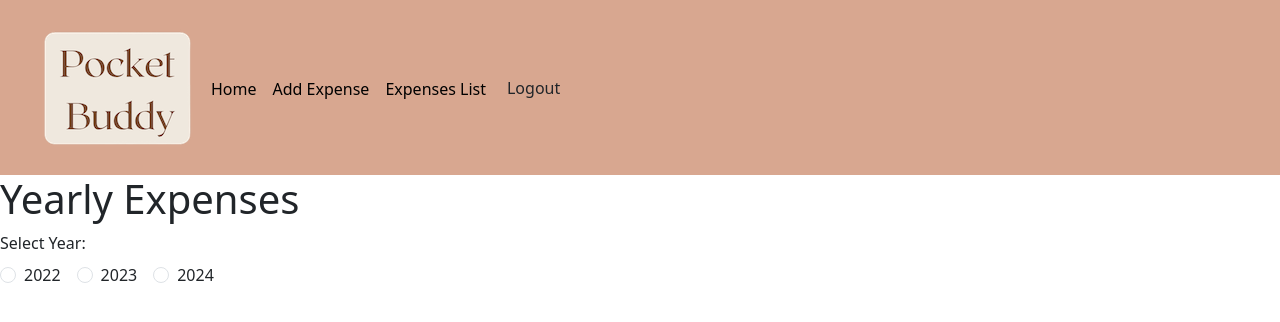
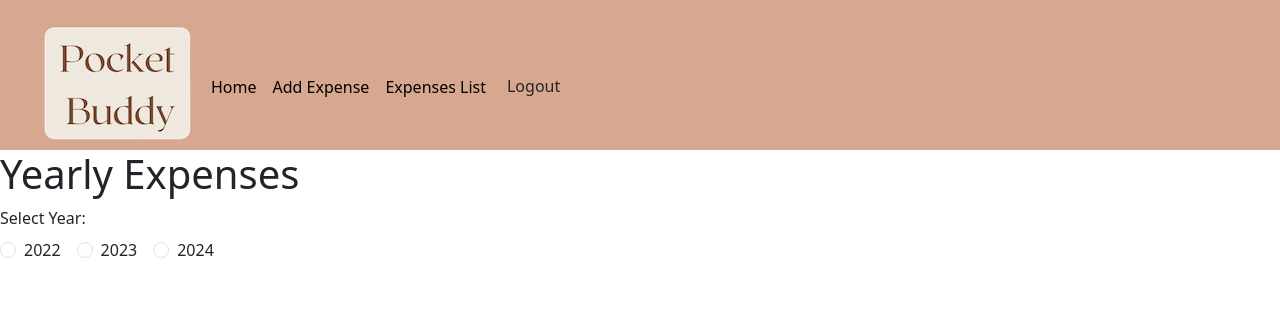
Before and after one commit to bhavana1308/expense_tracker_react, a React (Create React App) app: page /api/expenses/yearly in a window 1280 px wide. Shown: the top 322 px of the page. Built offline with nearby package versions, Linux system fonts and the light colour scheme.

Commit message:
css styles for NavbarStyles

```diff
--- a/src/styles/NavbarStyles.css
+++ b/src/styles/NavbarStyles.css
@@ -1,11 +1,12 @@
 .header-body {
     background-color: #d8a790!important;
     padding: 10px;
-    height: 175px;
+    height: 150px;
+
 }
 
 .header-logo {
-    margin-top: 5px;
+    margin-top: auto;
     max-width: 100%;
     height: auto;
     margin-right: 10px;
```
